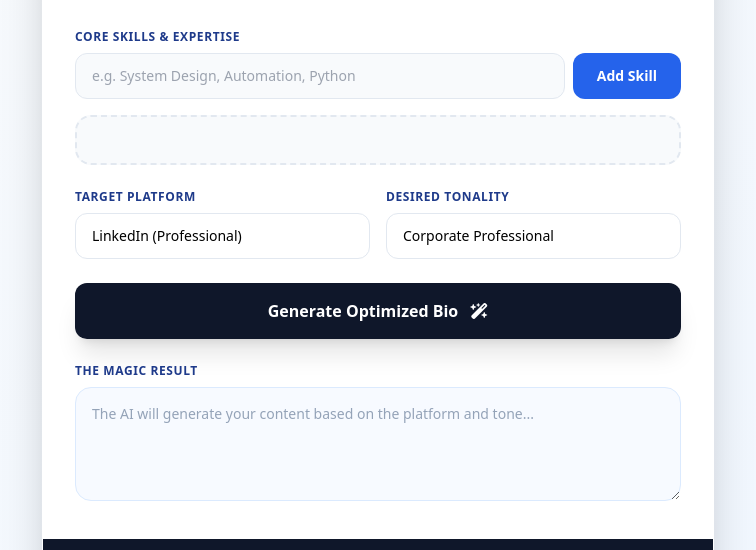
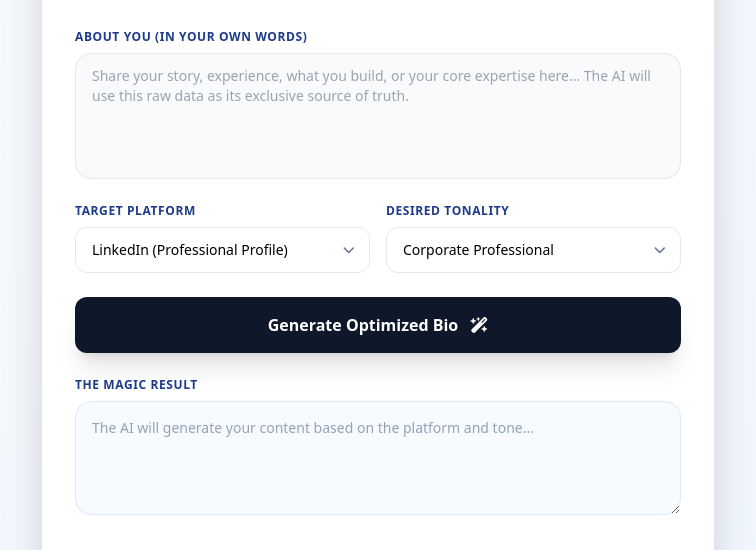
Before and after one commit to Eazybel/AboutMeGenie, a website: page public/index.html in a window 1280 px wide. Shown: the part 172-722 px from the top of the page, without its empty margins (262-1018 px from the left). Drawn offline with nearby package versions, Linux system fonts and the light colour scheme.

Commit message:
Update index.html

```diff
--- a/public/index.html
+++ b/public/index.html
@@ -20,40 +20,50 @@
 
             <form id="formDatas">
     <div>
-                    <label class="block text-[10px] sm:text-xs font-bold text-blue-900 uppercase tracking-wider mb-2">Core Skills & Expertise</label>
-                    <div class="flex flex-col sm:flex-row gap-2 mb-4">
-                        <input id="skillType" type="text" placeholder="e.g. System Design, Automation, Python"
-                            class="flex-1 px-4 py-3 border border-slate-200 rounded-xl focus:ring-2 focus:ring-blue-500 focus:outline-none transition-all bg-slate-50 text-sm">
-                        <button id="addSkillBtn" type="button" class="bg-blue-600 hover:bg-blue-700 text-white px-6 py-3 rounded-xl font-bold transition-all whitespace-nowrap text-sm">
-                            Add Skill
-                        </button>
-                    </div>
-
-                    <div id="skillContainer" name="skill" class="flex flex-wrap gap-2 min-h-[50px] p-3 sm:p-4 bg-slate-50 rounded-2xl border-2 border-dashed border-slate-200">
+        <label class="block text-[10px] sm:text-xs font-bold text-blue-900 uppercase tracking-wider mb-2">
+            About You (In your own words)
+        </label>
+        <div class="flex flex-col gap-2 mb-4">
+            <textarea id="userAboutText" rows="5" placeholder="Share your story, experience, what you build, or your core expertise here... The AI will use this raw data as its exclusive source of truth."
+                class="w-full px-4 py-3 border border-slate-200 rounded-2xl focus:ring-2 focus:ring-blue-500 focus:outline-none transition-all bg-slate-50 text-sm resize-none"></textarea>
         </div>
     </div>
 
     <div class="grid grid-cols-1 md:grid-cols-2 gap-4 mt-6">
         <div>
             <label class="block text-[10px] sm:text-xs font-bold text-blue-900 uppercase tracking-wider mb-2">Target Platform</label>
-                        <select id="platform" name="platform" class="w-full px-4 py-3 border border-slate-200 rounded-xl bg-white focus:ring-2 focus:ring-blue-500 focus:outline-none cursor-pointer font-medium appearance-none text-sm">
-                            <option value="linkedin">LinkedIn (Professional)</option>
-                            <option value="github">GitHub (Technical/Dev)</option>
-                            <option value="upwork">Upwork (Freelance/Sales)</option>
-                            <option value="x">X / Twitter (Concise)</option>
-                            <option value="instagram">Instagram (Social/Creative)</option>
+            <div class="relative">
+                <select id="platform" name="platform" class="w-full px-4 py-3 border border-slate-200 rounded-xl bg-white focus:ring-2 focus:ring-blue-500 focus:outline-none cursor-pointer font-medium appearance-none text-sm pr-10">
+                    <option value="linkedin">LinkedIn (Professional Profile)</option>
+                    <option value="github">GitHub (Technical Developer Readme/Bio)</option>
+                    <option value="upwork">Upwork (Freelance Profile Bio)</option>
+                    <option value="x">X / Twitter (Concise & Punchy)</option>
+                    <option value="instagram">Instagram (Creative Hub)</option>
+                    <option value="threads">Threads (Conversational/Casual)</option>
+                    <option value="youtube">YouTube (Channel About Section)</option>
                 </select>
+                <div class="pointer-events-none absolute inset-y-0 right-0 flex items-center px-4 text-slate-500">
+                    <i class="fa-solid fa-chevron-down text-xs"></i>
+                </div>
+            </div>
         </div>
 
         <div>
             <label class="block text-[10px] sm:text-xs font-bold text-blue-900 uppercase tracking-wider mb-2">Desired Tonality</label>
-                        <select id="tonality" name="tonality" class="w-full px-4 py-3 border border-slate-200 rounded-xl bg-white focus:ring-2 focus:ring-blue-500 focus:outline-none cursor-pointer font-medium appearance-none text-sm">
+            <div class="relative">
+                <select id="tonality" name="tonality" class="w-full px-4 py-3 border border-slate-200 rounded-xl bg-white focus:ring-2 focus:ring-blue-500 focus:outline-none cursor-pointer font-medium appearance-none text-sm pr-10">
                     <option value="professional">Corporate Professional</option>
-                            <option value="branding">Personal Branding</option>
+                    <option value="branding">Personal Branding (Confident/Authority)</option>
+                    <option value="tech-witty">Tech-Witty & Smart</option>
                     <option value="funny">Funny & Relatable</option>
-                            <option value="minimalist">Minimalist</option>
+                    <option value="minimalist">Ultra Minimalist</option>
                     <option value="bold">Bold & Disruptive</option>
+                    <option value="storyteller">Narrative Storyteller</option>
                 </select>
+                <div class="pointer-events-none absolute inset-y-0 right-0 flex items-center px-4 text-slate-500">
+                    <i class="fa-solid fa-chevron-down text-xs"></i>
+                </div>
+            </div>
         </div>
     </div>
 
```
Lines whose indentation alone changed are shown as unchanged.
